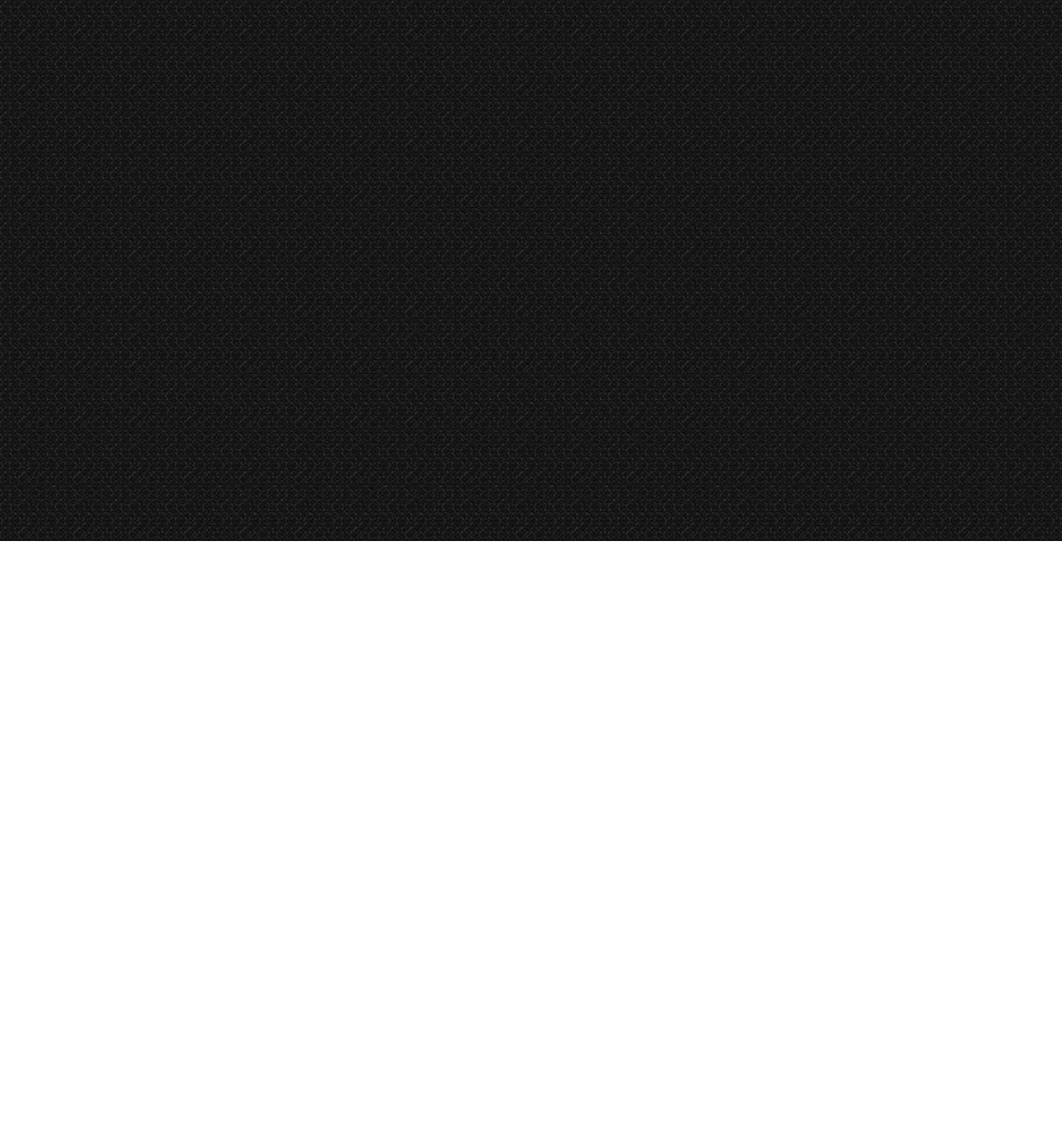
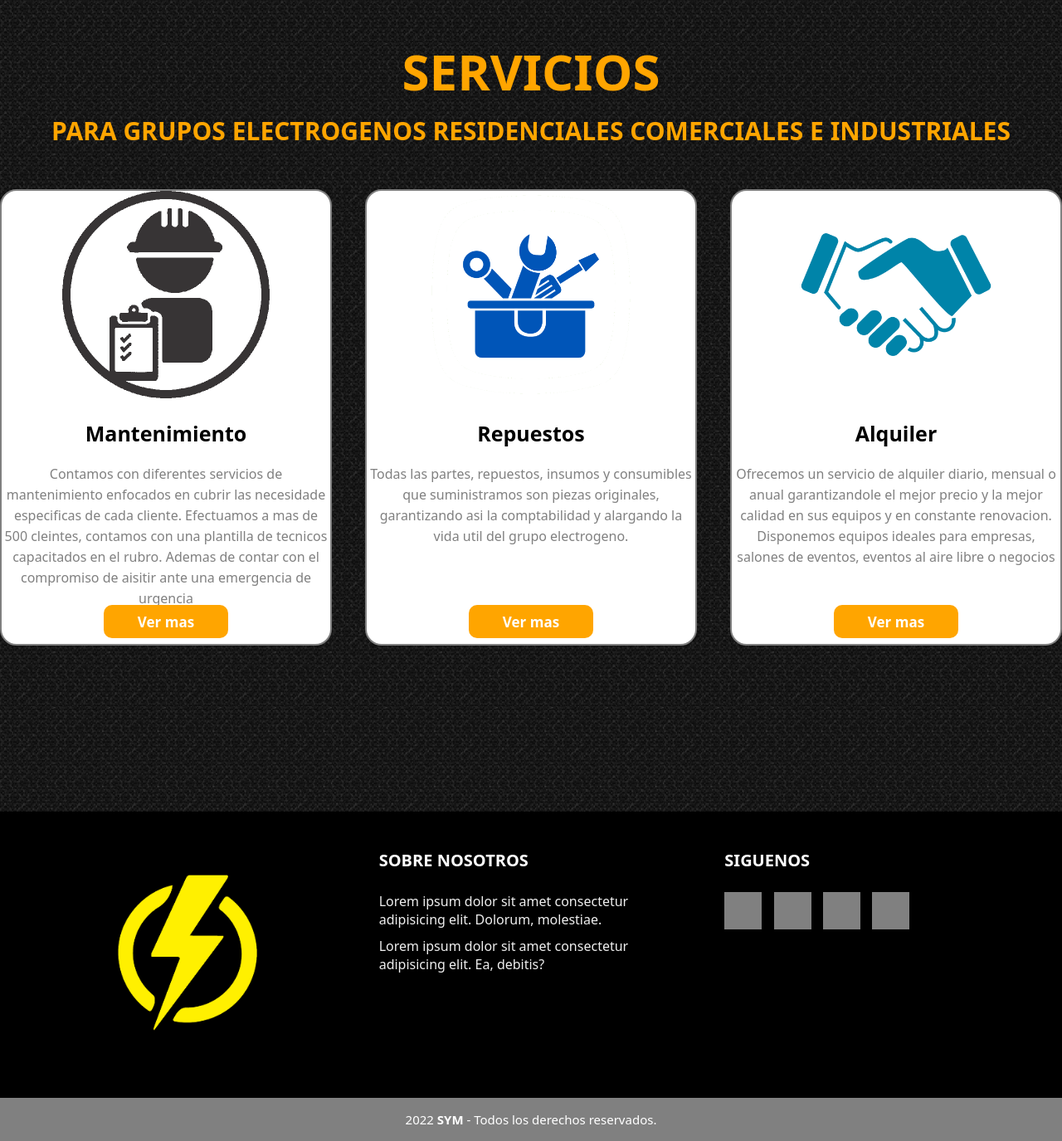
Before and after one commit to GustavoDanielQuispe/preentrega-3, a website: page servicios.html in a window 1280 px wide. Shown: the part 148-1523 px from the top of the page at 83% size. Before the commit the page ends 800 px from the top, so only its background shows below. Drawn offline with Linux system fonts and the light colour scheme.

Commit message:
Agrego contenido y estilo a servicios HTML

```diff
--- a/scss/components/_main-servicios.scss
+++ b/scss/components/_main-servicios.scss
@@ -0,0 +1,76 @@
+.service-container {
+    margin-top: 70px;
+
+    .service-titulo {
+        color: orange;
+        font-weight: 900;
+        font-size: 60px;
+        text-align: center;
+
+
+    }
+    .service-subtitulo {
+        color: orange;
+        font-size: 30px;
+        margin-top: 10px;
+        text-align: center;
+
+    }
+    .service-row {
+        text-align: center;
+        padding-top: 50px;
+        max-width: 100%;
+        width: 1300px;
+        margin: auto;
+        display: flex;
+        justify-content: space-between;
+        align-items: center;
+
+        .service-box {
+            width: 400px;
+            height: 550px;
+            background-color: white;
+            border-radius: 20px;
+            border: 2px solid gray;
+            margin-bottom: 200px;
+            .service-img {
+                width: 250px;
+
+            }
+            h3 {
+                font-size: 25px;
+                padding-top: 20px;
+                color: black;
+
+            }
+            p {
+                color: gray;
+                padding-top: 20px;
+                line-height: 25px;
+                max-width: 100%;
+                height: 170px;
+
+            }
+            .btn {
+                width: 150px;
+                height: 40px;
+                background: orange;
+                border-radius: 10px;
+                border: none;
+                color: white;
+                font-size: 17px;
+                cursor: pointer;
+                font-weight: bold;
+                margin-top: 20px;
+                transition: 0.5s;
+
+                &:hover {
+                    background: white;
+                    color: orange;
+                    border: 1px solid orange;
+                }
+
+            }
+        }
+    }
+}
--- a/scss/style.scss
+++ b/scss/style.scss
@@ -7,6 +7,7 @@
     font-family: system-ui, -apple-system, BlinkMacSystemFont, 'Segoe UI', Roboto, Oxygen, Ubuntu, Cantarell, 'Open Sans', 'Helvetica Neue', sans-serif;
 
 }
+
 
 body {
     background-image: url(../images/mosaico.jpg);
--- a/servicios.html
+++ b/servicios.html
@@ -27,5 +27,71 @@
             </nav>
         </header>
         <!-- Fin Header -->
+
+        <!-- Inicio Main -->
+
+        <section class="service-container">
+            <h1 class="service-titulo">SERVICIOS</h1>
+            <h2 class="service-subtitulo">PARA GRUPOS ELECTROGENOS RESIDENCIALES COMERCIALES E INDUSTRIALES</h2>
+            <div class="service-row">
+                <div class="service-box">
+                    <img class="service-img" src="images/servicio.png" alt="">
+                    <h3>Mantenimiento</h3>
+                    <p>Contamos con diferentes servicios de mantenimiento enfocados en cubrir las necesidade especificas de cada cliente. Efectuamos a mas de 500 cleintes, contamos con una plantilla de tecnicos capacitados en el rubro. Ademas de contar con el compromiso de aisitir ante una emergencia de urgencia</p>
+                    <button class="btn">Ver mas</button>
+                </div>
+
+                <div class="service-box">
+                    <img class="service-img" src="images/repuestos.png" alt="">
+                    <h3>Repuestos</h3>
+                    <p>Todas las partes, repuestos, insumos y consumibles que suministramos son piezas originales, garantizando asi la comptabilidad y alargando la vida util del grupo electrogeno.</p>
+                    <button class="btn">Ver mas</button>
+                </div>
+
+                <div class="service-box">
+                    <img class="service-img" src="/images/alquiler.png" alt="">
+                    <h3>Alquiler</h3>
+                    <p>Ofrecemos un servicio de alquiler diario, mensual o anual garantizandole el mejor precio y la mejor calidad en sus equipos y en constante renovacion. Disponemos equipos ideales para empresas, salones de eventos, eventos al aire libre o negocios</p>
+                    <button class="btn">Ver mas</button>
+                </div>
+            </div>
+        </section>
+
+        <!-- Fin Main -->
+
+            <!-- Inicio Footer -->
+    <footer class="footer-container">
+        <div class="grupo-1">
+            <div class="box">
+                <figure>
+                    <a href="#">
+                        <img src="images/logo.png" alt="Logo SYM">
+                    </a>
+                </figure>
+            </div>
+            <div class="box">
+                <h2>SOBRE NOSOTROS</h2>
+                <p>Lorem ipsum dolor sit amet consectetur adipisicing elit. Dolorum, molestiae.</p>
+                <p>Lorem ipsum dolor sit amet consectetur adipisicing elit. Ea, debitis?</p>
+            </div>
+            <div class="box">
+                <h2>SIGUENOS</h2>
+                <div class="red-social">
+                    <a href="#" class="fa fa-facebook"></a>
+                    <a href="#" class="fa fa-instagram"></a>
+                    <a href="#" class="fa fa-twitter"></a>
+                    <a href="#" class="fa fa-youtube"></a>
+                </div>
+            </div>
+        </div>
+
+
+
+        <div class="grupo-2">
+            <small>2022 <b>SYM</b> - Todos los derechos reservados.</small>
+        </div>
+
+    </footer>
+    <!-- Fin Footer -->
 </body>
 </html>
```
Also changed, not shown: css/style.css, images/alquiler.png (added), images/repuestos.png (added), images/servicio.png (added), 1 other file.
